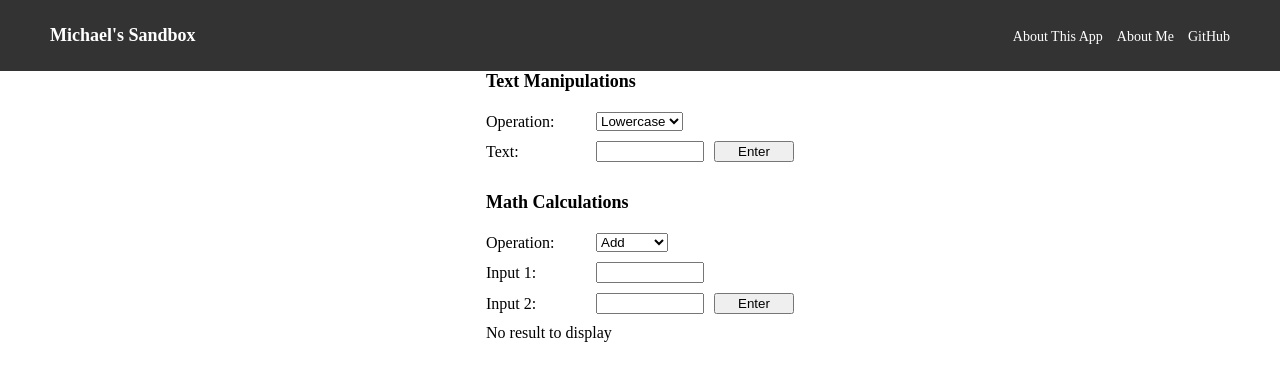
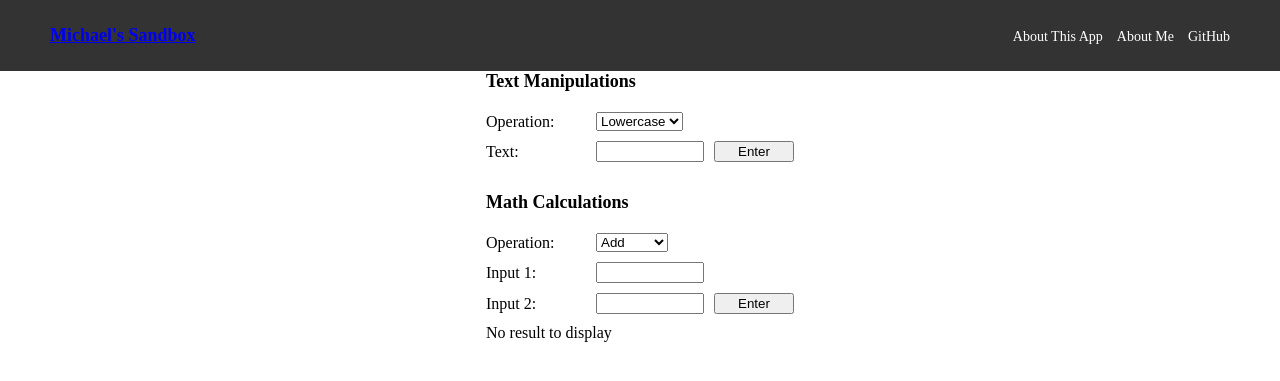
Before and after one commit to michael-lee-bubble/pythonanywhere-live, a Flask app: page / in a window 1280 px wide. Shown: the top 381 px of the page. Run offline with Flask 3, Linux system fonts and the light colour scheme.

Commit message:
Add title hyperlink.

```diff
--- a/templates/index.html
+++ b/templates/index.html
@@ -114,7 +114,7 @@
 <body>
     <!-- Header -->
     <header>
-        <div class="header-title">Michael's Sandbox</div>
+        <div class="header-title"><a href="https://michaellee.pythonanywhere.com/">Michael's Sandbox</a></div>
         <ul class="header-menu">
             <li><a href="#">About This App</a></li>
             <li><a href="#">About Me</a></li>
```
